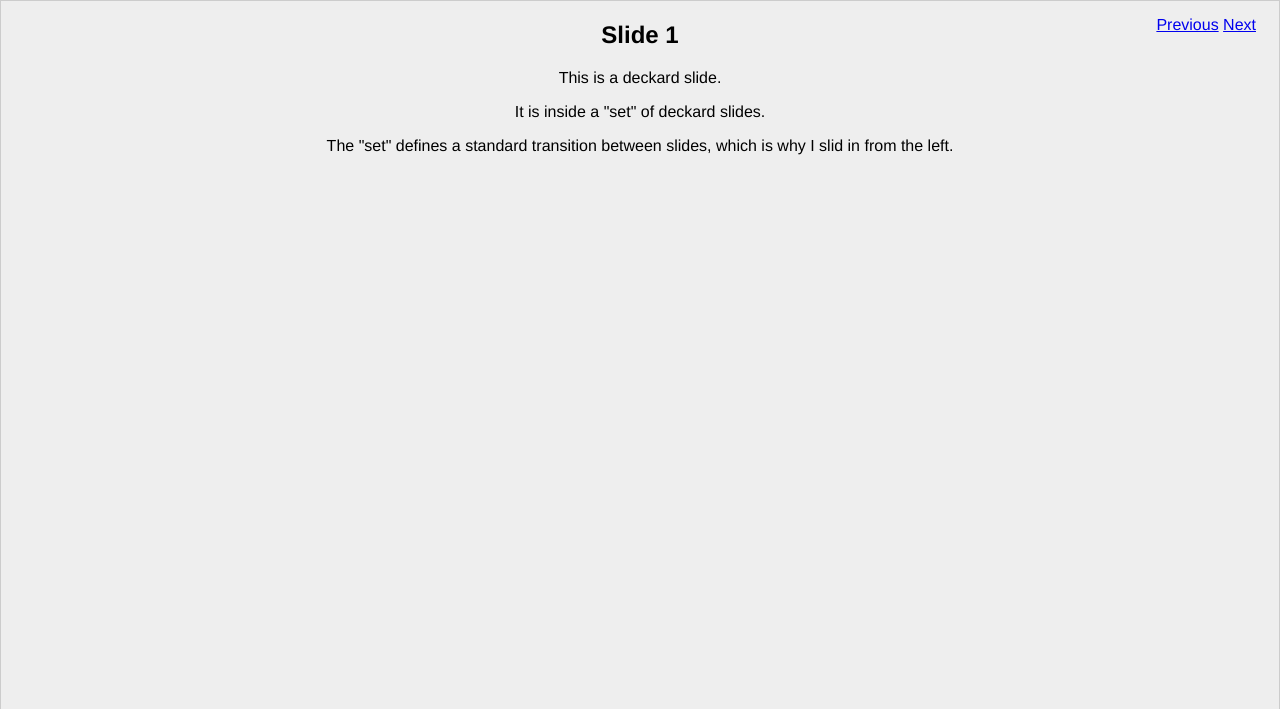
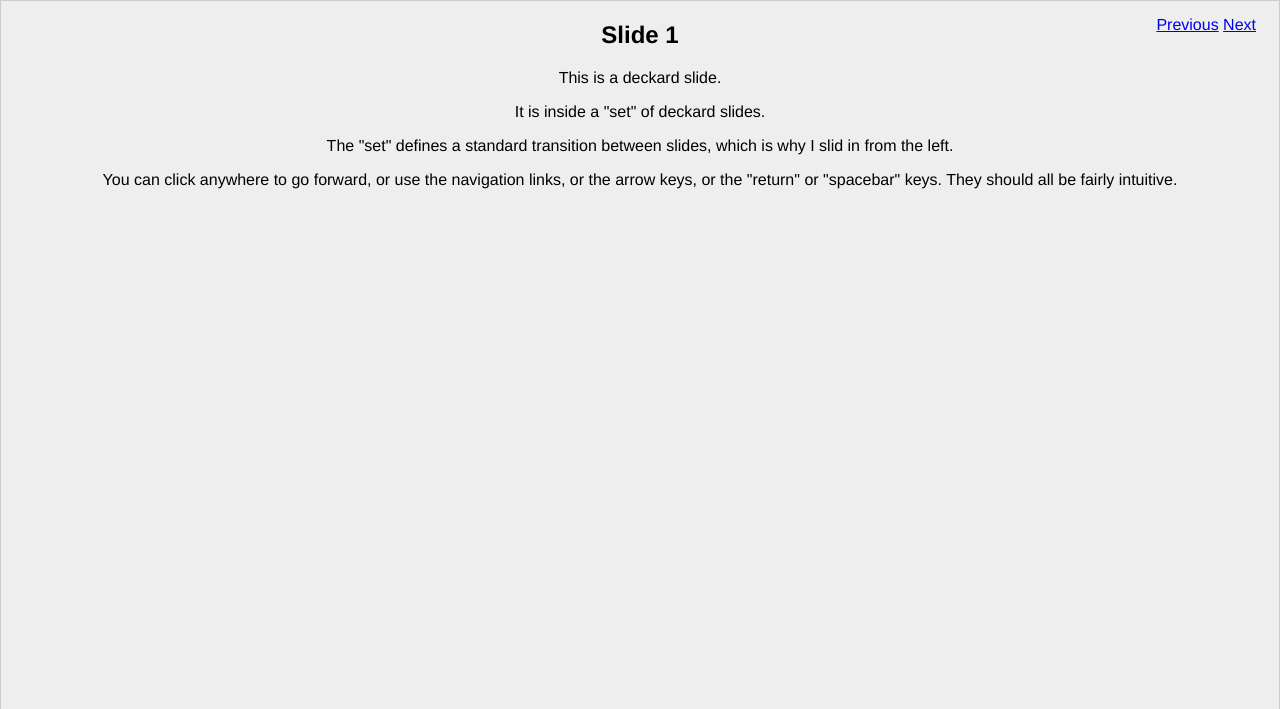
Before and after one commit to pete-otaqui/deckard, a plain HTML site: page demo/01-simple.html in a window 1280 px wide. Shown: the top 709 px of the page. Drawn offline with Linux system fonts and the light colour scheme.

Commit message:
tightened up demo display and text

```diff
--- a/demo/01-simple.html
+++ b/demo/01-simple.html
@@ -27,6 +27,7 @@
                         The "set" defines a standard transition between slides,
                         which is why I slid in from the left.
                     </p>
+                    <p>You can click anywhere to go forward, or use the navigation links, or the arrow keys, or the "return" or "spacebar" keys.  They should all be fairly intuitive.</p>
                 </li>
                 <li class="deckard-item">
                     <h2>Slide 2</h2>
--- a/demo/demo.css
+++ b/demo/demo.css
@@ -5,9 +5,11 @@ body {
     padding: 0;
 }
 html, body {
+    width: 100%;
     height:100%;
     margin: 0;
     padding: 0;
+    overflow: hidden;
 }
 
 .demo-title {
```
